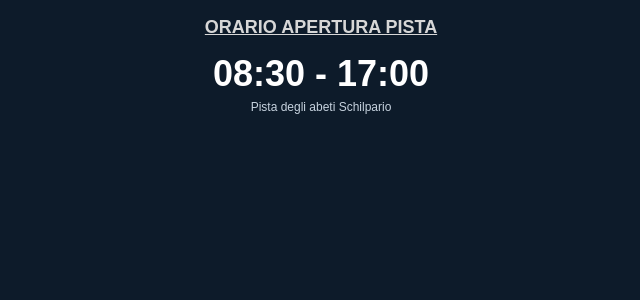
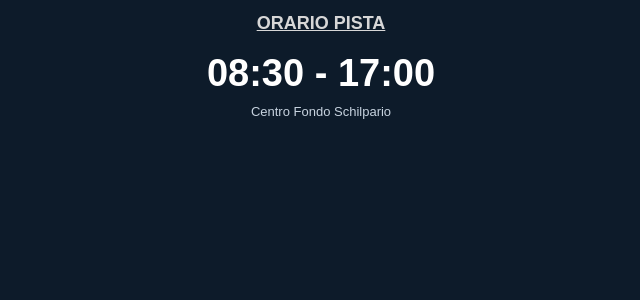
Before and after one commit to emiliomaj60-lang/stato-pista-schilpario, a Flask app: page /orari in a window 1280 px wide. Shown: the top 300 px of the page, without its empty margins (319-959 px from the left). Run offline with Flask 3, Linux system fonts and the light colour scheme.

Commit message:
Add files via upload

```diff
--- a/templates/orari.html
+++ b/templates/orari.html
@@ -37,26 +37,29 @@ html,body{
 }
 
 .titolo{
+
     font-size:18px;
     font-weight:bold;
     color:#d7d7d7;
 
-    text-decoration: underline;
+    text-decoration:underline;
 
-    margin-bottom:18px;
+    margin-bottom:20px;
 }
 
 .orario{
-    font-size:36px;
+
+    font-size:38px;
     font-weight:bold;
 
     line-height:1;
 }
 
 .sottotitolo{
-    margin-top:8px;
 
-    font-size:12px;
+    margin-top:12px;
+
+    font-size:13px;
 
     color:#c7d3df;
 }
@@ -70,15 +73,35 @@ html,body{
 <div class="container">
 
     <div class="titolo">
-        ORARIO APERTURA PISTA
+
+        {% if dati.modalita == "FORZA_APERTA" %}
+
+            APERTURA STRAORDINARIA
+
+        {% elif dati.modalita == "FORZA_CHIUSA" %}
+
+            CHIUSURA STRAORDINARIA
+
+        {% else %}
+
+            ORARIO PISTA
+
+        {% endif %}
+
     </div>
 
     <div class="orario">
-        {{ dati.ora_apertura }} - {{ dati.ora_chiusura }}
+
+        {{ dati.ora_apertura }}
+        -
+        {{ dati.ora_chiusura }}
+
     </div>
 
     <div class="sottotitolo">
-        Pista degli abeti Schilpario
+
+        Centro Fondo Schilpario
+
     </div>
 
 </div>
```
